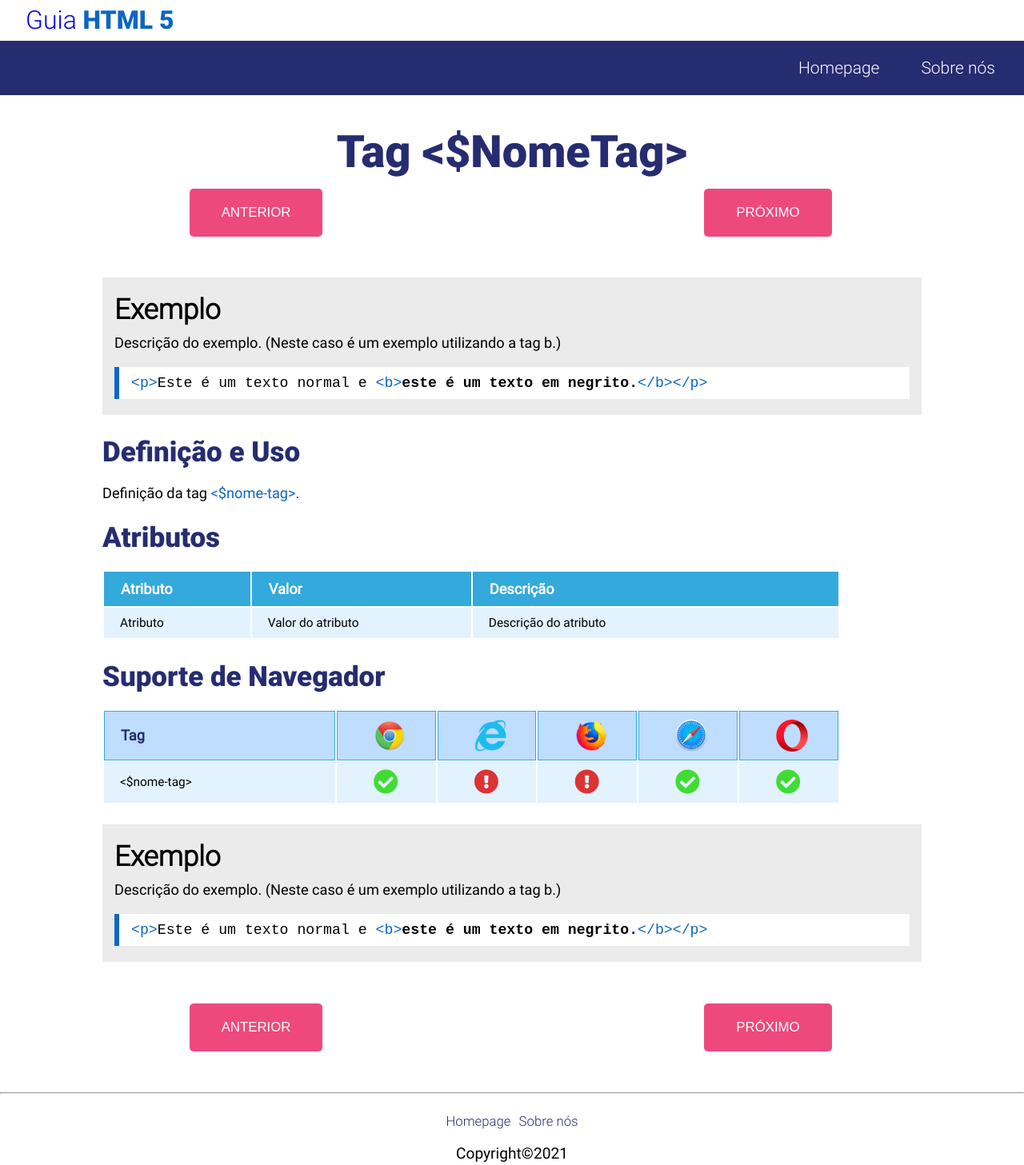
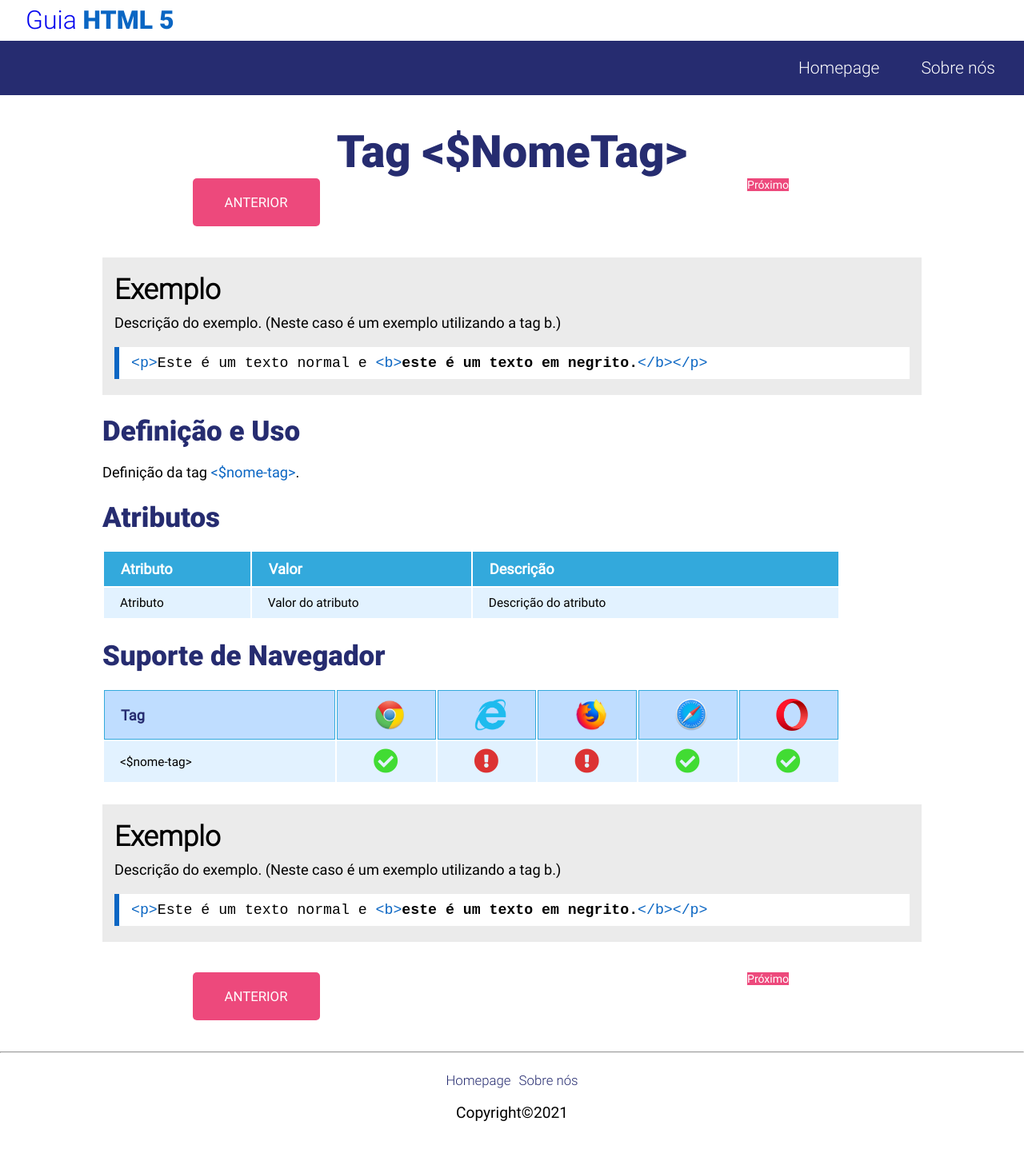
Before and after one commit to DWalterJansen/desenvolvimento-web-2021-html5ref, a plain HTML site: page tags/estrutura-padrao.html in a window 1280 px wide. Shown: the whole page at 80% size. After the commit the page ends 1413 px from the top, so only its background shows below. Drawn offline with Linux system fonts and the light colour scheme.

Commit message:
:bug: Buttons with tag "a"

```diff
--- a/css/style.css
+++ b/css/style.css
@@ -71,6 +71,15 @@ button {
     border-radius: 5px;
     text-transform: uppercase;
 }
+
+.btn {
+    font-size: 1.2em;
+    padding: 20px 40px;
+    border: none;
+    border-radius: 5px;
+    text-transform: uppercase;
+}
+
 .btn-primary {
     background-color: var(--color2);
     color: var(--color9);
--- a/tags/estrutura-padrao.html
+++ b/tags/estrutura-padrao.html
@@ -39,12 +39,12 @@
                 <h1>Tag &lt;$NomeTag&gt;</h1>
                 <!-- Button Navegation -->
                 <div class="row">
-                <div>
-                        <button class="btn-primary" id="btn-prev"><a href="">Anterior</a></button>
-                </div>
                     <div>
-                        <button class="btn-primary" id="btn-next"><a href="">Próximo</a></button>
-                </div>
+                        <a class="btn btn-primary" id="btn-prev" href="">Anterior</a>
+                    </div>
+                    <div>
+                        <a class="btn-primary" id="btn-next" href="">Próximo</a>
+                    </div>
                 </div>
         </section>
 
@@ -133,10 +133,10 @@
             <div class="container">
                 <div class="row">
                     <div>
-                        <button class="btn-primary" id="btn-prev"><a href="">Anterior</a></button>
+                        <a class="btn btn-primary" id="btn-prev" href="">Anterior</a>
                     </div>
                     <div>
-                        <button class="btn-primary" id="btn-next"><a href="">Próximo</a></button>
+                        <a class="btn-primary" id="btn-next" href="">Próximo</a>
                     </div>
                 </div>
             </div>
```
Also changed, not shown: index.html (+2 -2 lines).
